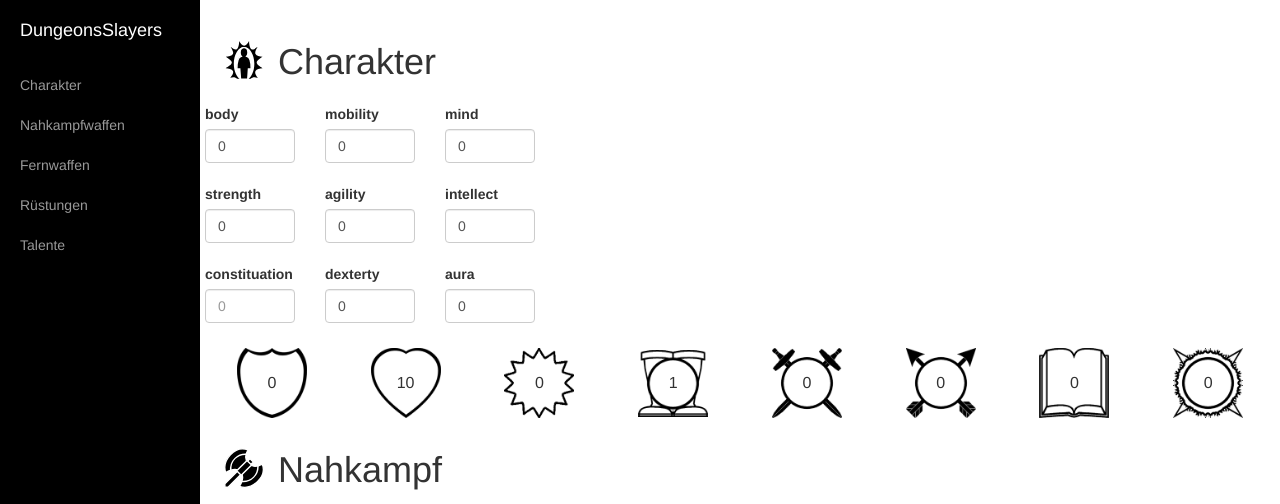
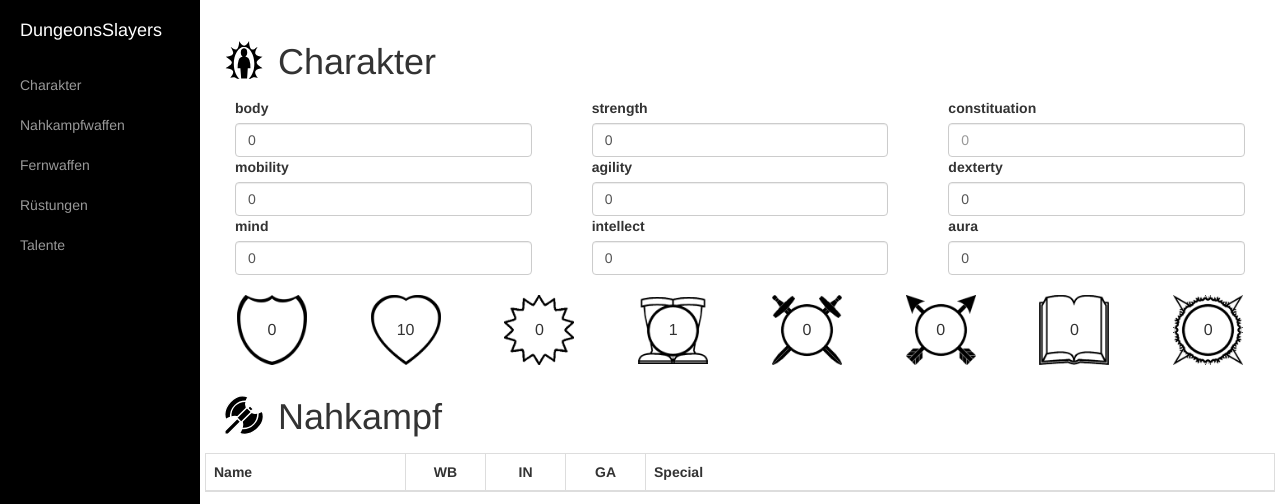
Before and after one commit to DungeonSlayers/dungeonslayers.webapp, a website with bundled scripts: page src/index.html in a window 1280 px wide. Shown: the top 504 px of the page. Built offline with nearby package versions, Linux system fonts and the light colour scheme; no server answers; files whose address does not match are found by name.

Commit message:
adjust backbone view layout; change color when battle value changes;

```diff
--- a/src/css/main.css
+++ b/src/css/main.css
@@ -17,17 +17,23 @@ th.id {
     margin-left: 0;
 }
 
-.attribute {
-    margin: 6px 30px 0px 0px;
-    width: 90px;
-    float: left;
-}
-
 .selects {
     margin: 6px 30px 0px 0px;
     width: 166px;
     float: left;
 }
+
+.characters {
+    display: flex;
+
+}
+
+.characters > form {
+    flex: 1 1 auto;
+    min-width: 170px;
+    padding: 0 30px;
+}
+
 
 .invert {
     -webkit-filter: invert(100%);
@@ -37,6 +43,7 @@ th.id {
 }
 
 .combat-values {
+    margin-top: 10px;
     display: flex;
 }
 
--- a/src/js/character/main.js
+++ b/src/js/character/main.js
@@ -84,7 +84,7 @@ define('character/main', ['character/model', 'character/view'], function (model,
             var node = $('#' + id),
                 fieldval = $('#' + id).text(),
                 current = parseFloat(fieldval === '' ? 0 : fieldval, 10),
-                color = current > value ? 'red' : 'green';
+                color = current > value ? 'red' : 'LimeGreen';
             node.text(value).finish();
             //animate
             if (current !== value && current !== 0) {
```
